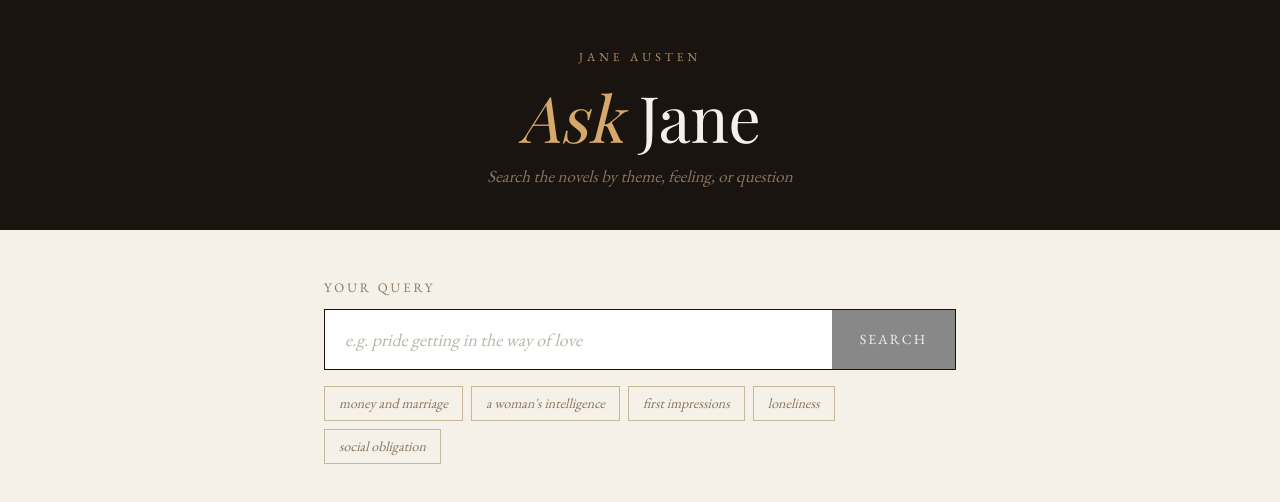
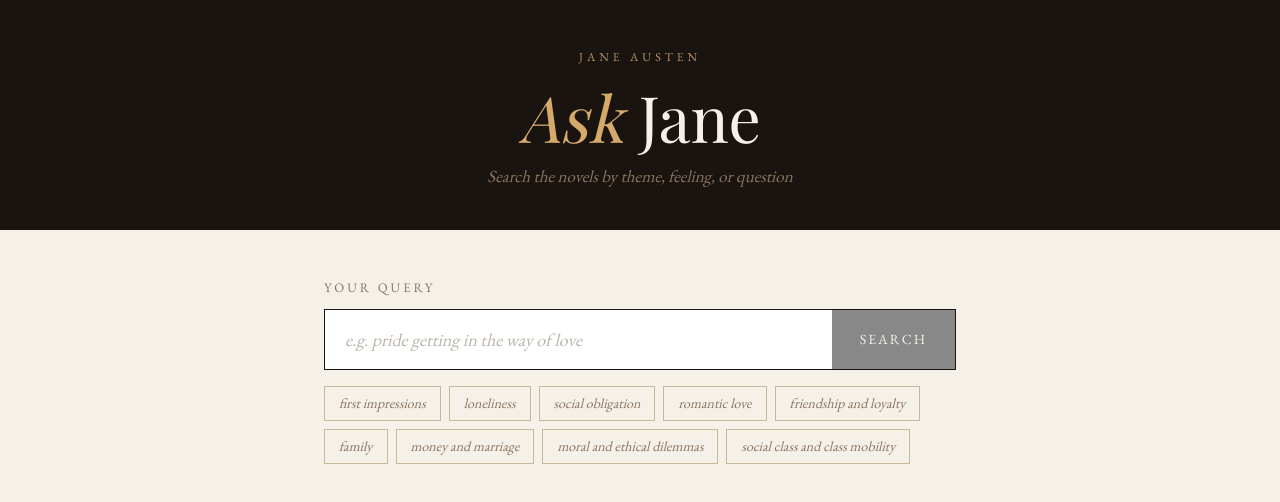
Before and after one commit to basilleaf/ask-jane, a Next.js app: page / in a window 1280 px wide. Shown: the top 502 px of the page. Built offline with nearby package versions, Linux system fonts and the light colour scheme.

Commit message:
update example searches

```diff
--- a/app/reader.tsx
+++ b/app/reader.tsx
@@ -17,11 +17,15 @@
 };
 
 const HINTS = [
-  "money and marriage",
-  "a woman's intelligence",
   "first impressions",
   "loneliness",
   "social obligation",
+  "romantic love",
+  "friendship and loyalty",
+  "family",
+  "money and marriage",
+  "moral and ethical dilemmas",
+  "social class and class mobility",
 ];
 
 function formatContext(similarity: number) {
```
